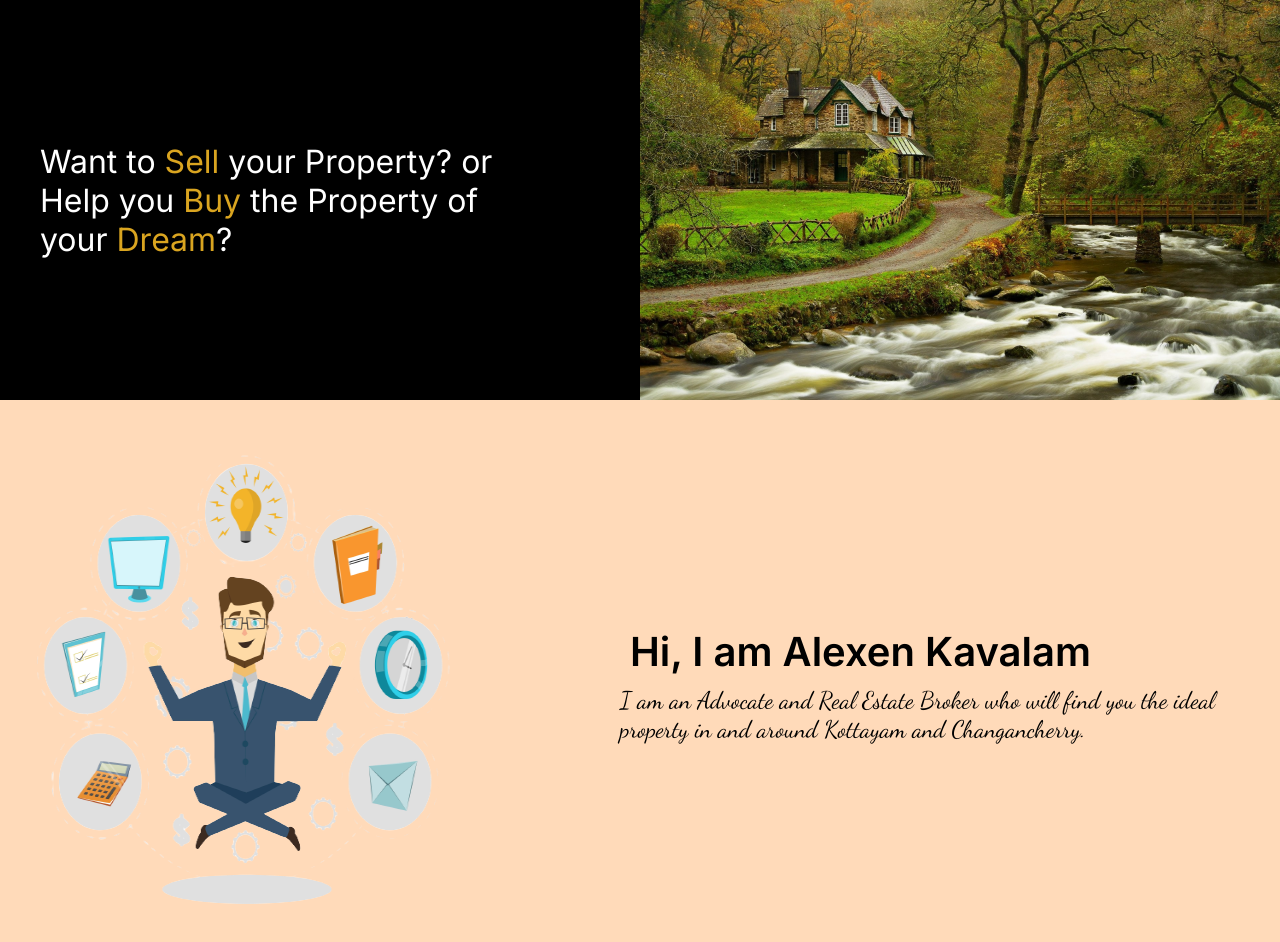
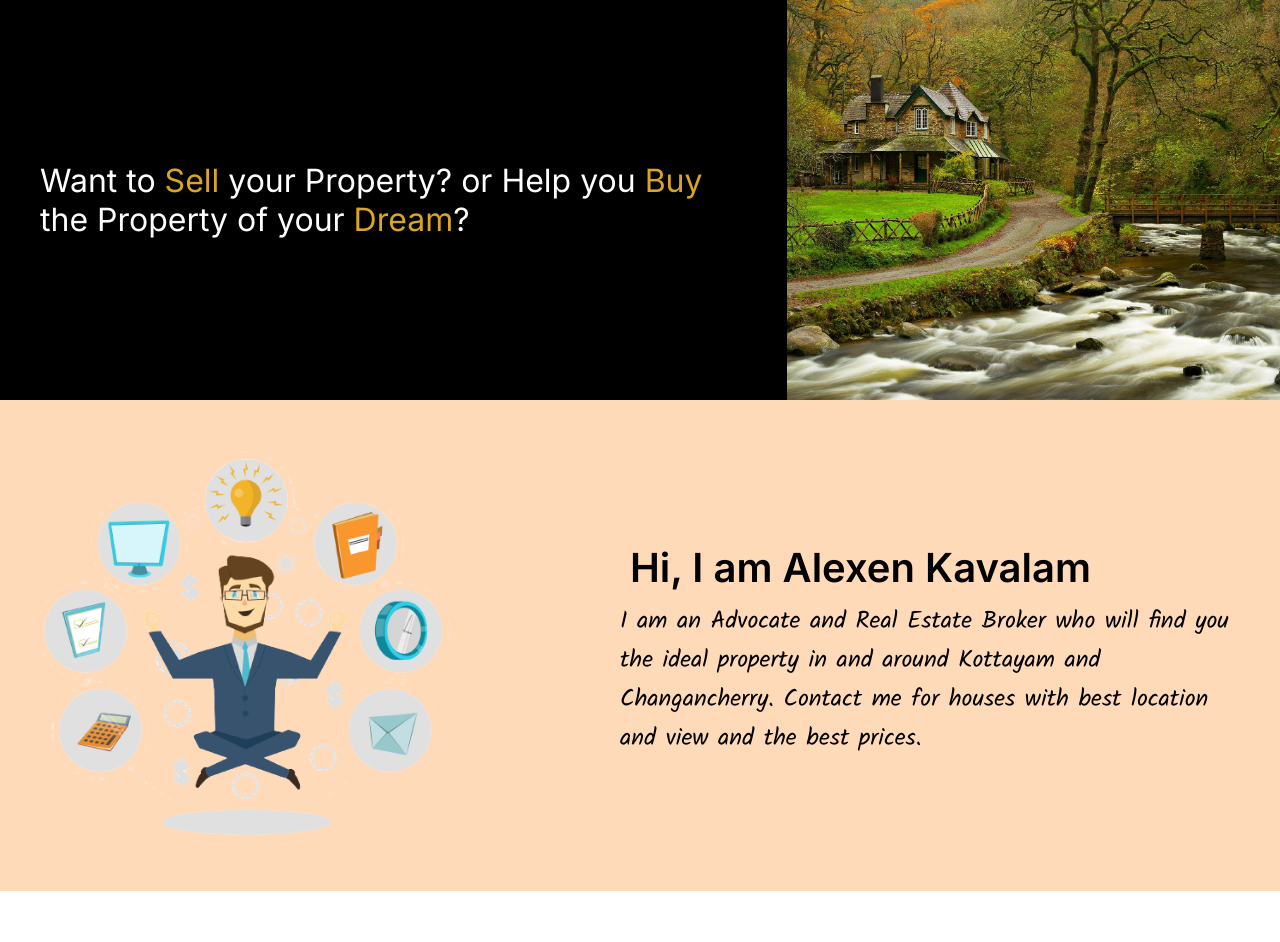
Before and after one commit to castlercodes/alexenkavalam, a Next.js app: page / in a window 1280 px wide. Shown: the top 942 px of the page. After the commit the page ends 891 px from the top, so only its background shows below. Built offline with nearby package versions, Linux system fonts and the light colour scheme.

Commit message:
new changes

```diff
--- a/app/page.css
+++ b/app/page.css
@@ -1,10 +1,11 @@
 @import url('https://fonts.googleapis.com/css2?family=Dancing+Script&display=swap');
+@import url('https://fonts.googleapis.com/css2?family=Kalam&display=swap');
 
 .banner{
     display: flex;
     flex-direction: row;
     background-color: black;
-    width: 100vw;
+    width: 100%;
     height: 400px;
     align-items: center;
     justify-content: space-between;
@@ -13,7 +14,7 @@
 .bannertagline{
     color: white;
     font-size: 2rem;
-    width: 40%;
+    width: calc(40%-80px);
     padding: 40px;
 }
 
@@ -22,7 +23,7 @@
 }
 
 .bannerimage{
-    width: 50%;
+    width: 60%;
     height: 400px;
 }
 
@@ -37,7 +38,7 @@
     display: flex;
     flex-direction: row;
     background-color: peachpuff;
-    height: 500px;
+    height: fit-content;
     justify-content: space-between;
     align-items: center;
     padding: 30px;
@@ -70,7 +71,7 @@
 }
 
 .aboutmecontent{
-    font-family: 'Dancing Script';
+    font-family: 'Kalam';
     font-size: 24px;
 }
 
@@ -81,8 +82,8 @@
     }
     .bannertagline{
         position: absolute;
-        width: 90%;
-        top: 100px;
+        width: calc(90%-80px);
+        top: 150px;
         background: rgba(0, 0, 0, 0.5);
         font-size: 30px;
     }
--- a/app/page.js
+++ b/app/page.js
@@ -10,7 +10,11 @@ export default function Home() {
         <div className='headshot'><img src='/assests/aboutmevector.png'/></div>
         <div className='aboutmedes'>
           <div className='aboutmeheading'>Hi, I am Alexen Kavalam</div>
-          <div className='aboutmecontent'>I am an Advocate and Real Estate Broker who will find you the ideal property in and around Kottayam and Changancherry.</div>
+          <div className='aboutmecontent'>
+            I am an Advocate and Real Estate Broker
+            who will find you the ideal property in and around Kottayam and Changancherry.
+            Contact me for houses with best location and view and the best prices.
+          </div>
         </div>
       </div>
     </main>
```
